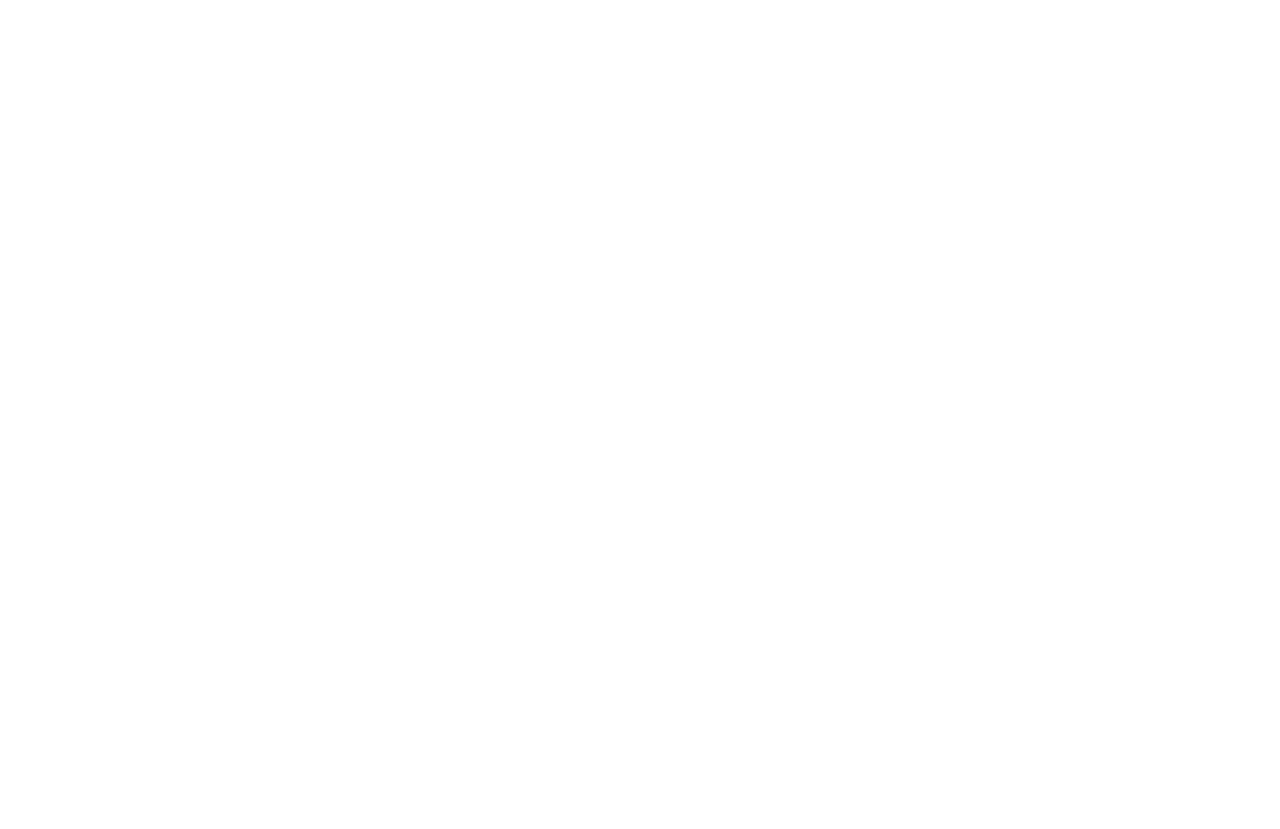
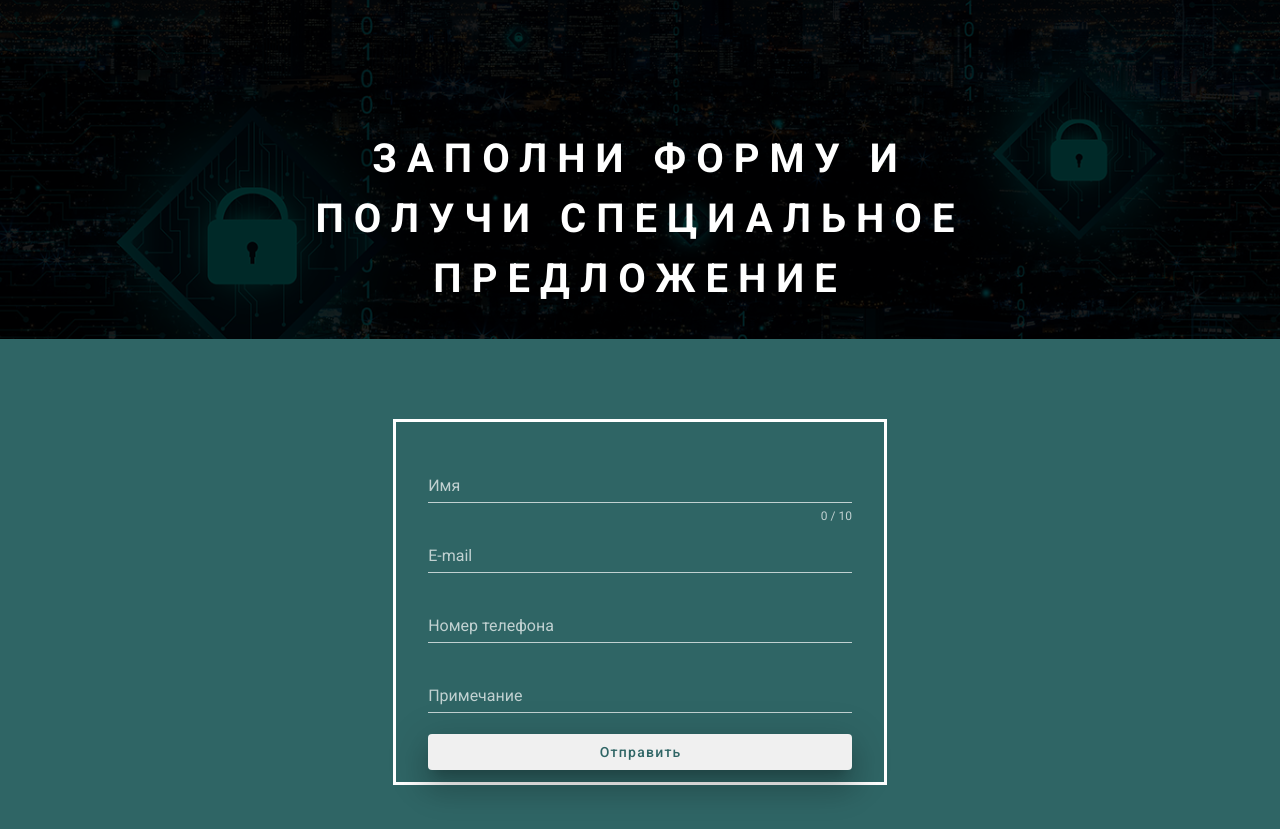
Before and after one commit to PolyakovDen/test2, a Nuxt app: page / in a window 1280 px wide. Shown: the part 3440-4269 px from the top of the page. Before the commit the page ends 3179 px from the top, so only its background shows below. Built offline with nearby package versions, Linux system fonts and the light colour scheme.

Commit message:
add form

```diff
--- /dev/null
+++ b/components/Form.vue
@@ -0,0 +1,140 @@
+<template>
+  <div class="">
+    <div class="form__block">
+      <div class="form__block--wrapper">
+        <div class="form__title--block">
+          <h2 class="form__title">
+            Заполни форму и получи специальное предложение
+          </h2>
+        </div>
+      </div>
+    </div>
+    <div class="form">
+      <v-form
+        ref="form"
+        v-model="valid"
+        lazy-validation
+      >
+        <v-container>
+          <v-row justify="center">
+            <v-col
+              class="test pa-8 pb-3"
+              cols="12"
+              xl="4"
+              md="5"
+              sm="8"
+            >
+              <v-text-field
+                v-model="name"
+                :counter="10"
+                :rules="nameRules"
+                label="Имя"
+                required
+              ></v-text-field>
+              <v-text-field
+                v-model="email"
+                :rules="emailRules"
+                label="E-mail"
+                required
+              ></v-text-field>
+              <v-text-field
+                v-model="number"
+                :rules="numberRules"
+                label="Номер телефона"
+                required
+              ></v-text-field>
+              <v-text-field
+                v-model="number"
+                label="Примечание"
+                required
+              ></v-text-field>
+              <v-btn
+                :disabled="!valid"
+                color="#f0f0f0"
+                elevation="20"
+                block
+                class="mr-4"
+                @click="validate"
+              >
+                Отправить
+              </v-btn>
+            </v-col>
+          </v-row>
+        </v-container>
+      </v-form>
+    </div>
+  </div>
+</template>
+
+<script>
+  export default {
+    name: "Form",
+    data: () => ({
+      valid: true,
+      name: '',
+      nameRules: [
+        v => !!v || 'Заполните имя пожалуйста',
+        v => (v && v.length <= 10) || 'Имя должно быть меньше 10 символов',
+      ],
+      email: '',
+      emailRules: [
+        v => !!v || 'Заполните E-mail пожалуйста',
+        v => /.+@.+\..+/.test(v) || 'E-mail должен быть формата: test@test.com',
+      ],
+      number: '',
+      numberRules: [
+        v => !!v || 'Заполните телефон пожалуйста',
+      ],
+      note: ''
+    }),
+    methods: {
+      validate() {
+        this.$refs.form.validate()
+      }
+    }
+  }
+</script>
+
+<style scoped>
+  .form__block {
+    background-image: url("/form-bg.png");
+    background-position: top center;
+    background-repeat: no-repeat;
+    background-size: cover;
+  }
+  .form__block--wrapper {
+    display: flex;
+    height: 75vh;
+    background-color: rgba(0, 0, 0, .8);
+  }
+  .form__title--block {
+    display: flex;
+    margin: auto;
+    align-items: flex-end;
+    margin-bottom: 30px;
+  }
+  .form__title {
+    max-width: 700px;
+    letter-spacing: 10px;
+    text-align: center;
+    font-size: 40px;
+    text-transform: uppercase;
+  }
+  @media screen and (max-width: 450px) {
+    .form__title {
+      font-size: 25px;
+      word-wrap: break-word !important;
+    }
+  }
+  .form {
+    margin-top: 80px;
+    margin-bottom: 80px;
+  }
+  .test {
+    border: 3px solid;
+  }
+  ::v-deep .v-btn__content {
+    text-transform: none;
+    color: #2f6565;
+  }
+</style>
--- a/pages/index.vue
+++ b/pages/index.vue
@@ -5,6 +5,7 @@
     <Services />
     <Cases />
     <Advantages />
+    <Form />
   </div>
 </template>
 
@@ -14,13 +15,15 @@
 import Services from '~/components/Services'
 import Cases from '~/components/Cases'
 import Advantages from '~/components/Advantages'
+import Form from '~/components/Form'
 export default {
   components: {
     Header,
     VideoBackground,
     Services,
     Cases,
-    Advantages
+    Advantages,
+    Form
   }
 }
 </script>
```
Also changed, not shown: static/form-bg.png (added).
